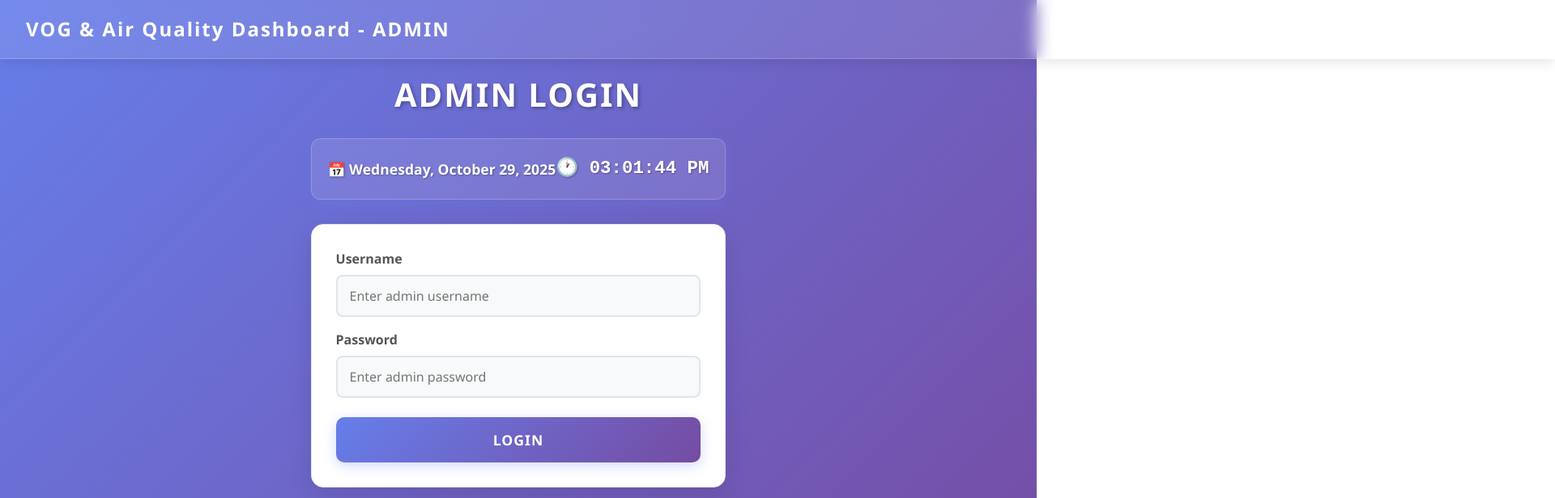
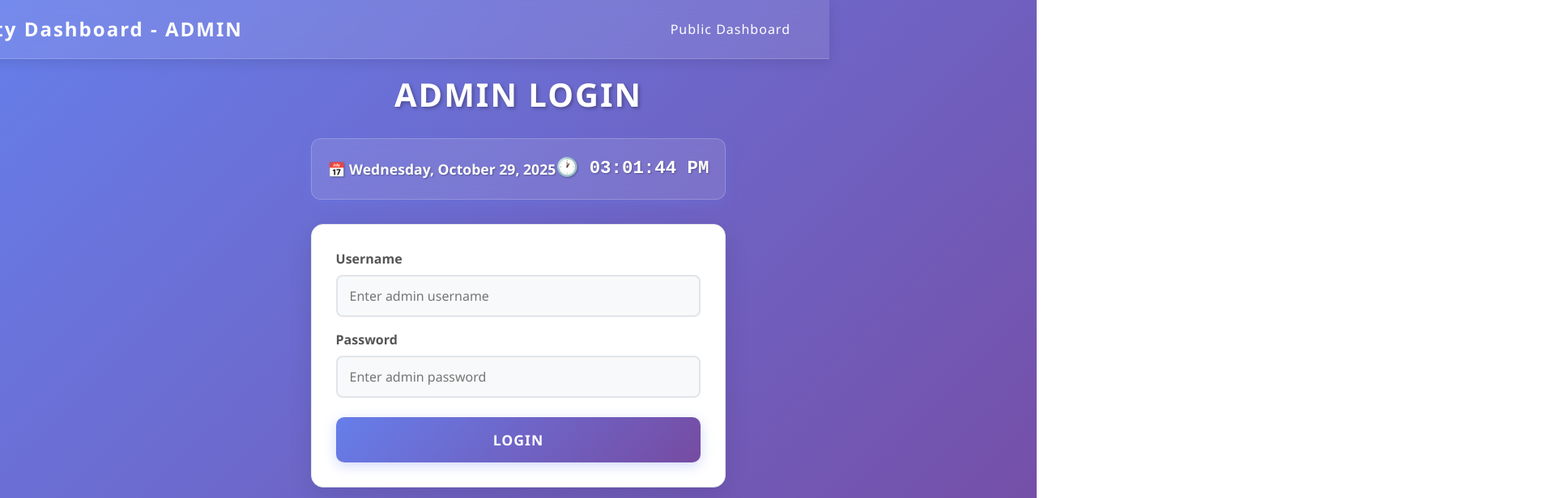
Before and after one commit to Marc-hub-coder/thesis-website-deployment, a React (Create React App) app: page /admin/login in a window 1280 px wide. Shown: the top 616 px of the page at 81% size, 1920 px wide, since content can reach past the window. Built offline with nearby package versions, Linux system fonts and the light colour scheme; no server answers.

Commit message:
fix navbar

```diff
--- a/src/styles/Dashboard.css
+++ b/src/styles/Dashboard.css
@@ -22,8 +22,8 @@
   justify-content: space-between;
   /* Extend navbar to full viewport width, breaking out of container constraints */
   position: relative;
-  width: 150vw;
-  margin-left: calc(-50vw + 50%);
+  width: 100vw;
+  margin-left: calc(-70vw + 50%);
   box-sizing: border-box;
 }
 
```
